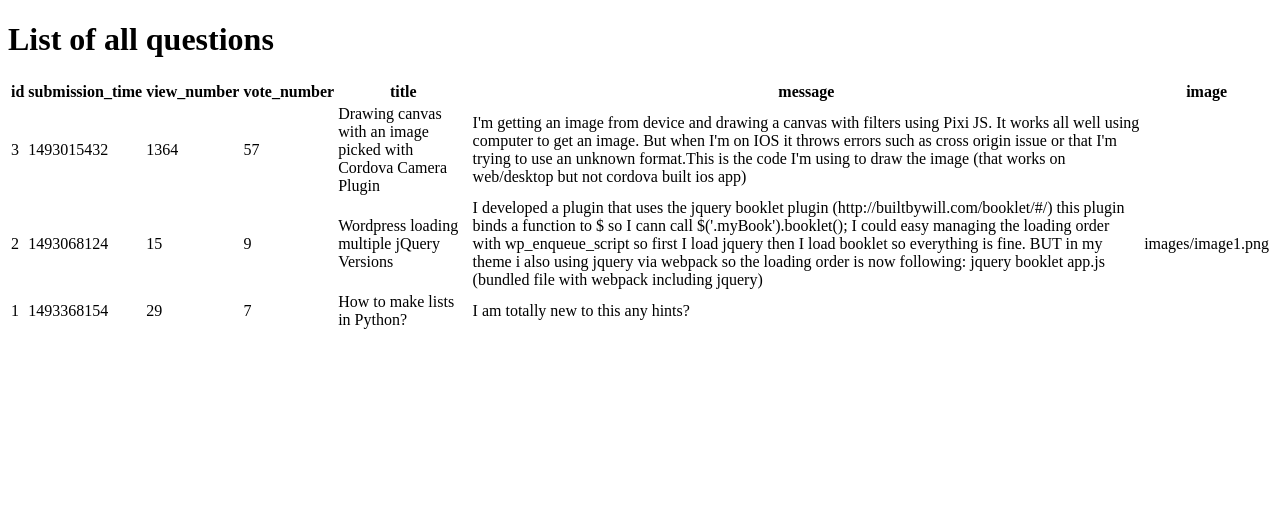
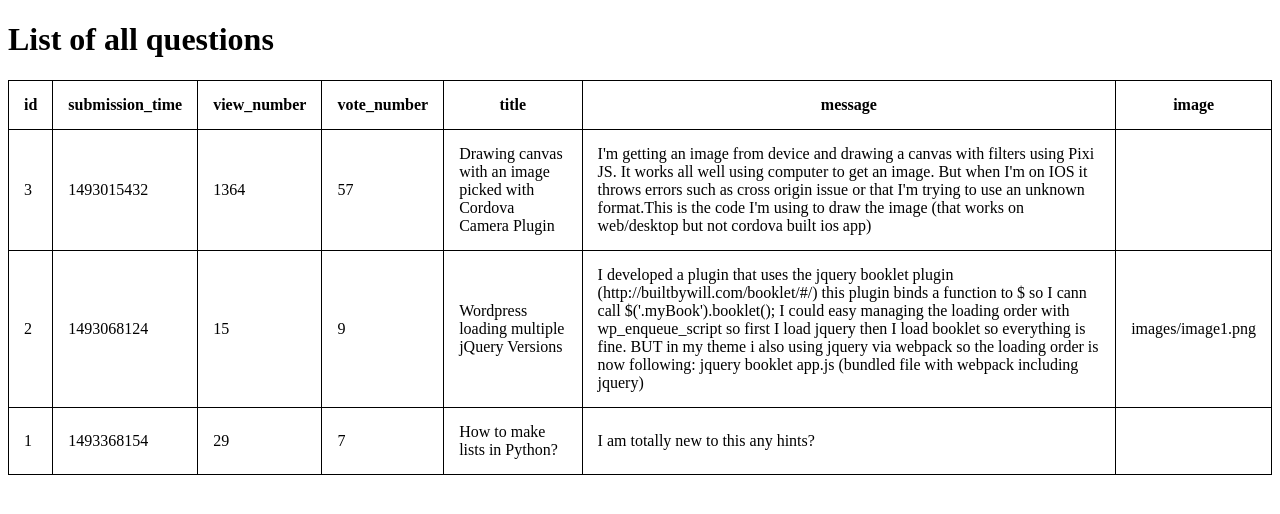
Before and after one commit to jzakrzewska/Ask_Mate_Codecool, a Flask app: page /list in a window 1280 px wide. Shown: the top 514 px of the page. Run offline with Flask 2, Linux system fonts and the light colour scheme; some libraries are stand-ins or nearby versions.

Commit message:
padding and table style added

```diff
--- a/templates/list_questions.html
+++ b/templates/list_questions.html
@@ -3,10 +3,19 @@
 <head>
     <meta charset="UTF-8">
     <title>List of questions</title>
+    <style>
+        table, th, td {
+            border: 1px solid black;
+            border-collapse: collapse;
+            }
+        th, td {
+            padding: 15px;
+            }
+    </style>
 </head>
 <body>
     <h1>List of all questions</h1>
-    <table>
+    <table style="width:100%">
         <thead>
             <tr>
                 {% for header in headers %}
```
